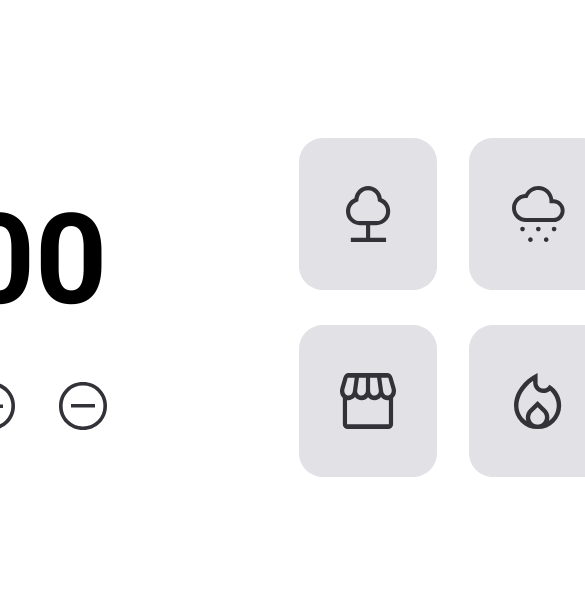
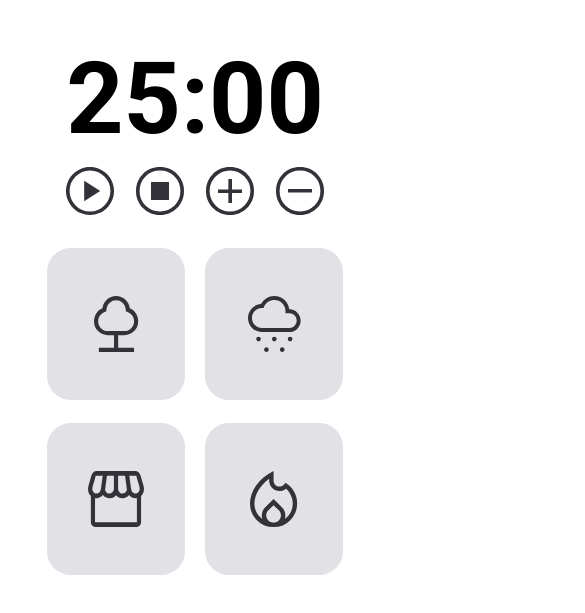
Before and after one commit to Eduardolauriano/Explorer-Rcoketseat, a plain HTML site: page Stage5/FocusTimer2.0/index.html in a window 390 px wide. Shown: the part 113-726 px from the top of the page, 585 px wide, since content can reach past the window. Drawn offline with Linux system fonts and the light colour scheme.

Commit message:
Add files via upload

```diff
--- a/Stage5/FocusTimer2.0/style.css
+++ b/Stage5/FocusTimer2.0/style.css
@@ -77,3 +77,44 @@ button {
   border: none;
   background-color: transparent;
 }
+
+@media(max-width: 900px) {
+
+  body{
+    display: grid;
+    height: 100vh;
+    place-content: center;
+
+  }
+
+  main {
+    display: flex;
+    flex-direction: column;
+    align-items: center;
+    gap: 3rem;
+  }
+
+  .warraperTimer {
+    display: flex;
+    flex-direction: column;
+    gap: 1rem;
+
+  }
+
+  .timer {
+    display: flex;
+    font-size: 10rem;
+  }
+
+  .warraperButtons {
+    display: flex;
+    justify-content: space-between;
+  }
+
+  .warraperSounds {
+    display: grid;
+    grid-template-areas: "A B";
+    gap: 2rem;
+  }
+
+}
```
